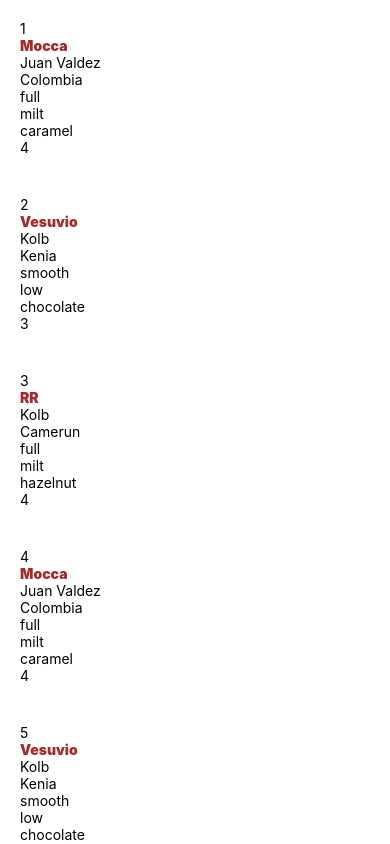
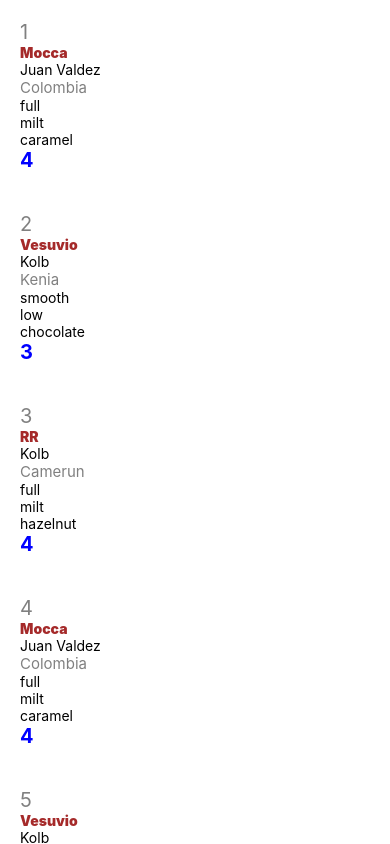
Before and after one commit to johncardozo/fnc-fullstack, a React Native app in the folder coffee-network/: screen / in a window 390 px wide. Built offline with nearby package versions, Linux system fonts and the light colour scheme.

Commit message:
React Native: creación del componente StyledText que usa parámetros para construir el estilo de visualización

```diff
--- a/coffee-network/src/components/CoffeeItem.jsx
+++ b/coffee-network/src/components/CoffeeItem.jsx
@@ -1,16 +1,19 @@
 import { Text, View, StyleSheet } from "react-native";
+import StyledText from "./StyledText";
 
 const CoffeeItem = ({ coffee }) => {
   return (
     <View style={styles.container}>
-      <Text>{coffee.id}</Text>
+      <StyledText big>{coffee.id}</StyledText>
       <Text style={styles.product}>{coffee.product}</Text>
       <Text>{coffee.brand}</Text>
-      <Text>{coffee.country}</Text>
+      <StyledText>{coffee.country}</StyledText>
       <Text>{coffee.body}</Text>
       <Text>{coffee.acidity}</Text>
       <Text>{coffee.notes}</Text>
-      <Text>{coffee.stars}</Text>
+      <StyledText bold big blue>
+        {coffee.stars}
+      </StyledText>
     </View>
   );
 };
--- /dev/null
+++ b/coffee-network/src/components/StyledText.jsx
@@ -0,0 +1,34 @@
+import { StyleSheet, Text } from "react-native";
+
+const StyledText = ({ blue, bold, children, big, small }) => {
+  const textStyles = [
+    styles.text,
+    blue && styles.blue,
+    bold && styles.bold,
+    big && styles.big,
+    small && styles.small,
+  ];
+
+  return <Text style={textStyles}>{children}</Text>;
+};
+
+const styles = StyleSheet.create({
+  text: {
+    fontSize: 15,
+    color: "gray",
+  },
+  bold: {
+    fontWeight: "bold",
+  },
+  blue: {
+    color: "blue",
+  },
+  big: {
+    fontSize: 20,
+  },
+  small: {
+    fontSize: 12,
+  },
+});
+
+export default StyledText;
```
